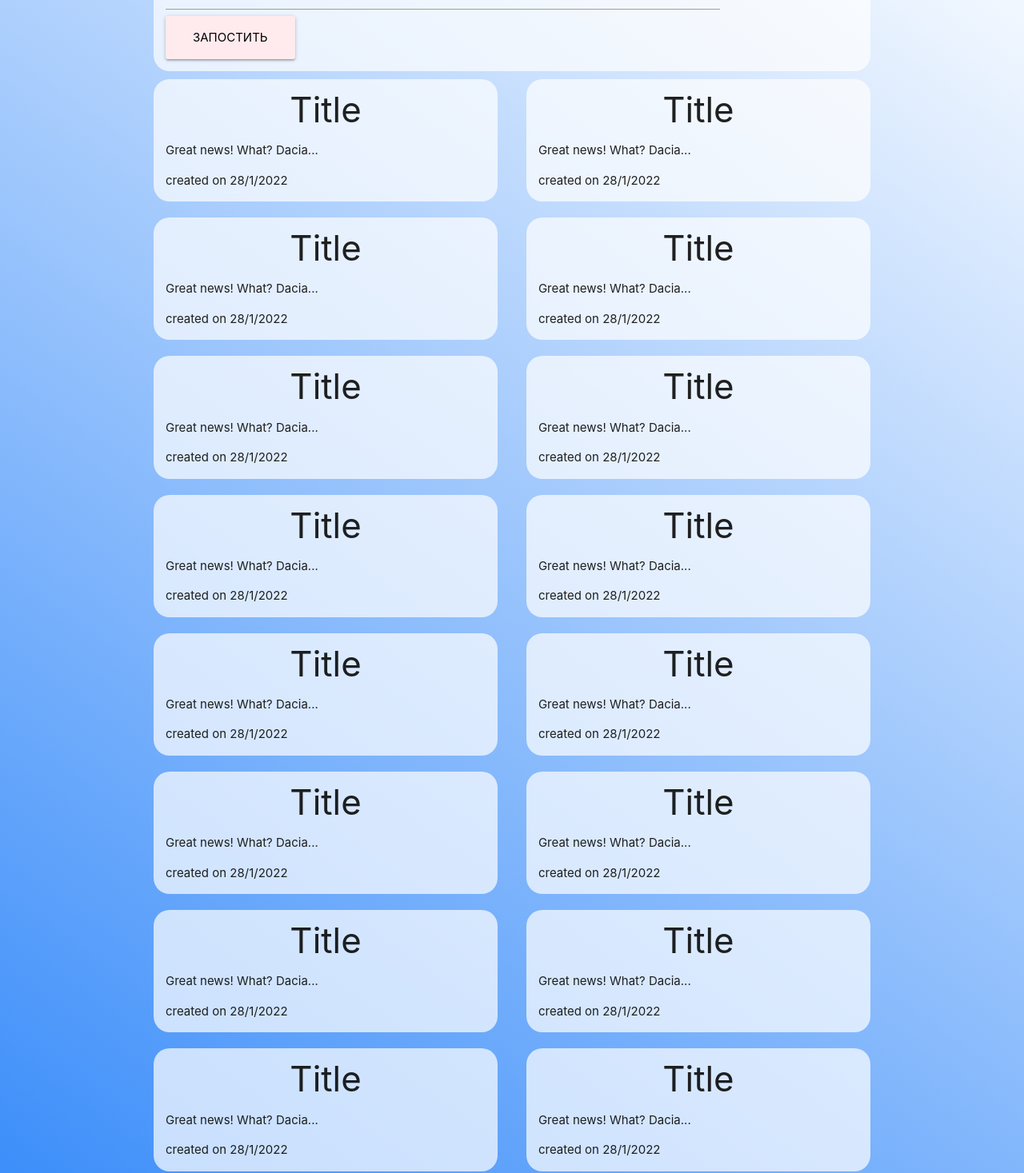
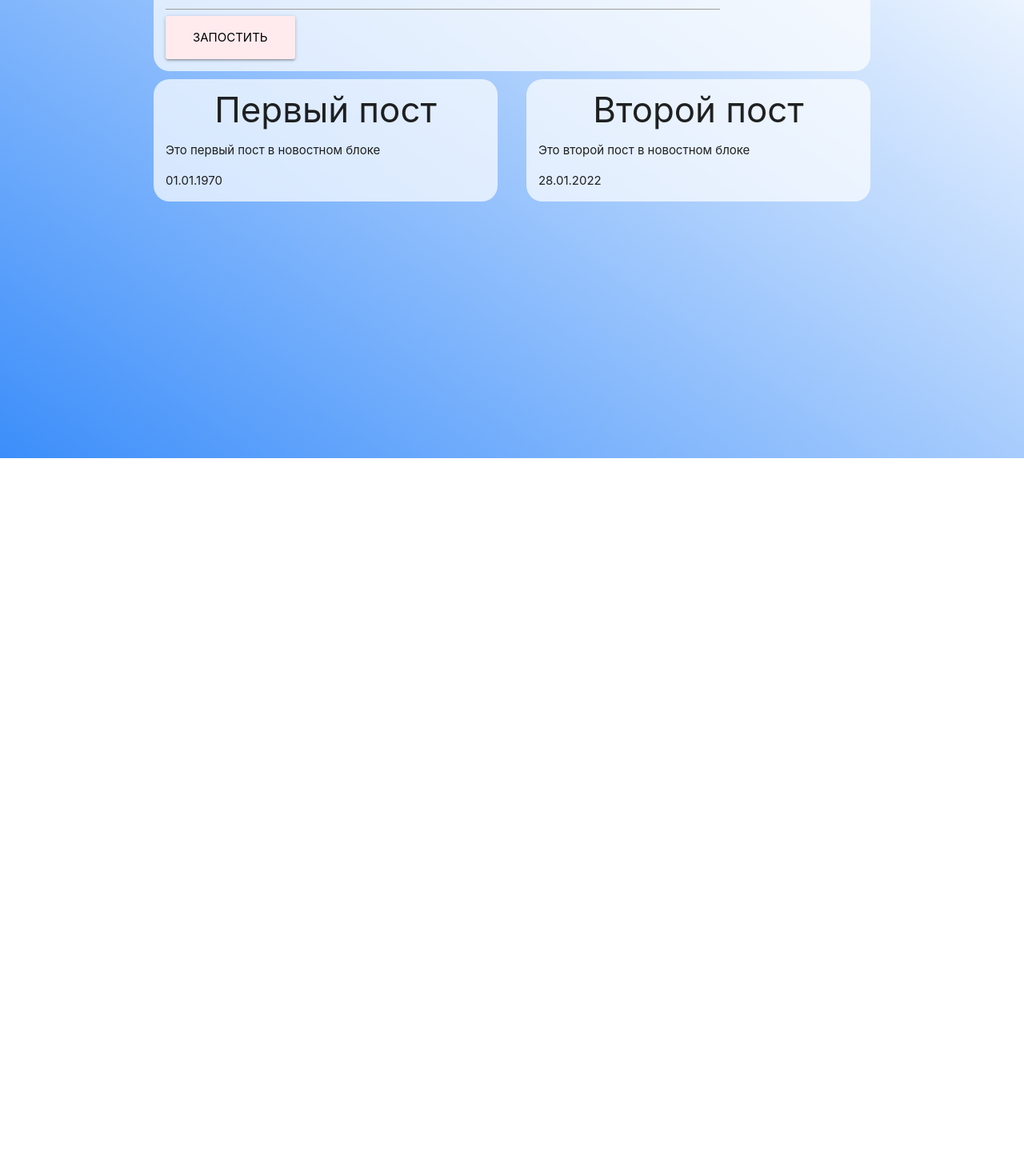
Before and after one commit to leonidrawhide/test_profiliance-group, a React (Create React App) app: page /#/news in a window 1280 px wide. Shown: the part 227-1694 px from the top of the page at 80% size. After the commit the page ends 800 px from the top, so only its background shows below. Built offline with nearby package versions, Linux system fonts and the light colour scheme.

Commit message:
configured redux, added local state for posts | partly implemented possibility to add posts

```diff
--- a/package.json
+++ b/package.json
@@ -1,6 +1,6 @@
 {
   "name": "test-profiliance-group",
-  "version": "0.1.0",
+  "version": "0.2.0",
   "homepage": "https://leonidrawhide.github.io/test_profiliance-group",
   "private": true,
   "dependencies": {
@@ -12,6 +12,7 @@
     "hash-router": "^0.4.0",
     "react": "^17.0.2",
     "react-dom": "^17.0.2",
+    "react-redux": "^7.2.6",
     "react-router-dom": "^6.2.1",
     "react-scripts": "5.0.0",
     "web-vitals": "^2.1.4"
--- a/src/app/store.js
+++ b/src/app/store.js
@@ -1,5 +1,8 @@
-import { configureStore } from '@reduxjs/toolkit'
+import { configureStore } from '@reduxjs/toolkit';
+import counterReducer from '../features/counter/counterSlice';
 
 export default configureStore({
-  reducer: {}
+  reducer: {
+    arrayOfPosts: counterReducer,
+  }
 })
--- a/src/components/AddPost.js
+++ b/src/components/AddPost.js
@@ -1,10 +1,16 @@
 import React from 'react';
+import { useDispatch, useSelector } from 'react-redux';
+import { decrement, increment } from '../features/counter/counterSlice'
 
 export default function AddPost() {
+	const posts = useSelector((state) => state.arrayOfPosts.post)
+  	const dispatch = useDispatch()
+
+	console.log(posts)
 	return <div className='add-post'>
 		<form className='add-post__form'>
 			<div className='add-post__form_wrapper'>
-				<label for="add-title">Заголовок</label>
+				<label htmlFor="add-title">Заголовок</label>
 				<input
 					type="text"
 					name="title"
@@ -14,7 +20,7 @@ export default function AddPost() {
 				/>
 			</div>
 			<div className='add-post__form_wrapper'>
-				<label for="add-text">Текст новости</label>
+				<label htmlFor="add-text">Текст новости</label>
 				<input
 					type="text"
 					name="text"
@@ -28,6 +34,7 @@ export default function AddPost() {
 				type="submit"
 				value="Запостить"
 				className='add-post__form_submit-input waves-effect waves-light btn-large red lighten-5'
+				onClick={() => dispatch(increment())}
 				/>
 		</form>
 	</div>;
--- a/src/components/NewsPage.js
+++ b/src/components/NewsPage.js
@@ -1,93 +1,23 @@
 import React from 'react';
+import { useSelector } from 'react-redux';
 import AddPost from './AddPost';
 
 
 export default function NewsPage() {
+	const posts = useSelector((state) => state.arrayOfPosts.post)
 	let demoDate = new Date();
 
   	return <div className='news-wrapper'>
 		<AddPost />
+
 	  	<div className='news-wrapper__list'>
-			<div className='news-wrapper__list_block'>
-				<h3 className='news-wrapper__list_block_title'>Title</h3>
-				<p className='news-wrapper__list_block_text'>Great news! What? Dacia...</p>
-				<span className='news-wrapper__list_block_date-created'>created on {demoDate.getDate()}/{demoDate.getMonth() + 1}/{demoDate.getFullYear()}</span>
-			</div>
-			<div className='news-wrapper__list_block'>
-				<h3 className='news-wrapper__list_block_title'>Title</h3>
-				<p className='news-wrapper__list_block_text'>Great news! What? Dacia...</p>
-				<span className='news-wrapper__list_block_date-created'>created on {demoDate.getDate()}/{demoDate.getMonth() + 1}/{demoDate.getFullYear()}</span>
-			</div>
-			<div className='news-wrapper__list_block'>
-				<h3 className='news-wrapper__list_block_title'>Title</h3>
-				<p className='news-wrapper__list_block_text'>Great news! What? Dacia...</p>
-				<span className='news-wrapper__list_block_date-created'>created on {demoDate.getDate()}/{demoDate.getMonth() + 1}/{demoDate.getFullYear()}</span>
-			</div>
-			<div className='news-wrapper__list_block'>
-				<h3 className='news-wrapper__list_block_title'>Title</h3>
-				<p className='news-wrapper__list_block_text'>Great news! What? Dacia...</p>
-				<span className='news-wrapper__list_block_date-created'>created on {demoDate.getDate()}/{demoDate.getMonth() + 1}/{demoDate.getFullYear()}</span>
-			</div>
-			<div className='news-wrapper__list_block'>
-				<h3 className='news-wrapper__list_block_title'>Title</h3>
-				<p className='news-wrapper__list_block_text'>Great news! What? Dacia...</p>
-				<span className='news-wrapper__list_block_date-created'>created on {demoDate.getDate()}/{demoDate.getMonth() + 1}/{demoDate.getFullYear()}</span>
-			</div>
-			<div className='news-wrapper__list_block'>
-				<h3 className='news-wrapper__list_block_title'>Title</h3>
-				<p className='news-wrapper__list_block_text'>Great news! What? Dacia...</p>
-				<span className='news-wrapper__list_block_date-created'>created on {demoDate.getDate()}/{demoDate.getMonth() + 1}/{demoDate.getFullYear()}</span>
-			</div>
-			<div className='news-wrapper__list_block'>
-				<h3 className='news-wrapper__list_block_title'>Title</h3>
-				<p className='news-wrapper__list_block_text'>Great news! What? Dacia...</p>
-				<span className='news-wrapper__list_block_date-created'>created on {demoDate.getDate()}/{demoDate.getMonth() + 1}/{demoDate.getFullYear()}</span>
-			</div>
-			<div className='news-wrapper__list_block'>
-				<h3 className='news-wrapper__list_block_title'>Title</h3>
-				<p className='news-wrapper__list_block_text'>Great news! What? Dacia...</p>
-				<span className='news-wrapper__list_block_date-created'>created on {demoDate.getDate()}/{demoDate.getMonth() + 1}/{demoDate.getFullYear()}</span>
-			</div>
-			<div className='news-wrapper__list_block'>
-				<h3 className='news-wrapper__list_block_title'>Title</h3>
-				<p className='news-wrapper__list_block_text'>Great news! What? Dacia...</p>
-				<span className='news-wrapper__list_block_date-created'>created on {demoDate.getDate()}/{demoDate.getMonth() + 1}/{demoDate.getFullYear()}</span>
-			</div>
-			<div className='news-wrapper__list_block'>
-				<h3 className='news-wrapper__list_block_title'>Title</h3>
-				<p className='news-wrapper__list_block_text'>Great news! What? Dacia...</p>
-				<span className='news-wrapper__list_block_date-created'>created on {demoDate.getDate()}/{demoDate.getMonth() + 1}/{demoDate.getFullYear()}</span>
-			</div>
-			<div className='news-wrapper__list_block'>
-				<h3 className='news-wrapper__list_block_title'>Title</h3>
-				<p className='news-wrapper__list_block_text'>Great news! What? Dacia...</p>
-				<span className='news-wrapper__list_block_date-created'>created on {demoDate.getDate()}/{demoDate.getMonth() + 1}/{demoDate.getFullYear()}</span>
-			</div>
-			<div className='news-wrapper__list_block'>
-				<h3 className='news-wrapper__list_block_title'>Title</h3>
-				<p className='news-wrapper__list_block_text'>Great news! What? Dacia...</p>
-				<span className='news-wrapper__list_block_date-created'>created on {demoDate.getDate()}/{demoDate.getMonth() + 1}/{demoDate.getFullYear()}</span>
-			</div>
-			<div className='news-wrapper__list_block'>
-				<h3 className='news-wrapper__list_block_title'>Title</h3>
-				<p className='news-wrapper__list_block_text'>Great news! What? Dacia...</p>
-				<span className='news-wrapper__list_block_date-created'>created on {demoDate.getDate()}/{demoDate.getMonth() + 1}/{demoDate.getFullYear()}</span>
-			</div>
-			<div className='news-wrapper__list_block'>
-				<h3 className='news-wrapper__list_block_title'>Title</h3>
-				<p className='news-wrapper__list_block_text'>Great news! What? Dacia...</p>
-				<span className='news-wrapper__list_block_date-created'>created on {demoDate.getDate()}/{demoDate.getMonth() + 1}/{demoDate.getFullYear()}</span>
-			</div>
-			<div className='news-wrapper__list_block'>
-				<h3 className='news-wrapper__list_block_title'>Title</h3>
-				<p className='news-wrapper__list_block_text'>Great news! What? Dacia...</p>
-				<span className='news-wrapper__list_block_date-created'>created on {demoDate.getDate()}/{demoDate.getMonth() + 1}/{demoDate.getFullYear()}</span>
-			</div>
-			<div className='news-wrapper__list_block'>
-				<h3 className='news-wrapper__list_block_title'>Title</h3>
-				<p className='news-wrapper__list_block_text'>Great news! What? Dacia...</p>
-				<span className='news-wrapper__list_block_date-created'>created on {demoDate.getDate()}/{demoDate.getMonth() + 1}/{demoDate.getFullYear()}</span>
-			</div>
+		  	{posts.map((post, index) => (
+				<div className='news-wrapper__list_block'>
+					<h3 className='news-wrapper__list_block_title'>{post.title}</h3>
+					<p className='news-wrapper__list_block_text'>{post.text}</p>
+					<span className='news-wrapper__list_block_date-created'>{post.date}</span>
+				</div>
+			))}
 	  </div>
   </div>;
 }
--- /dev/null
+++ b/src/features/counter/counterSlice.js
@@ -0,0 +1,41 @@
+import { createSlice } from '@reduxjs/toolkit'
+
+export const counterSlice = createSlice({
+  name: 'posts',
+  initialState: {
+    post: [
+		{
+			id: 1,
+			title: 'Первый пост',
+			text: 'Это первый пост в новостном блоке',
+			date: '01.01.1970'
+		},
+		{
+			id: 2,
+			title: 'Второй пост',
+			text: 'Это второй пост в новостном блоке',
+			date: '28.01.2022'
+		}
+  	]
+  },
+  reducers: {
+    increment: (state) => {
+      state.post.push({
+		  id: state.post.length + 1,
+		  title: 'third',
+		  text: 'text',
+		  date: '30.02.1230'
+		})
+    },
+    decrement: (state) => {
+		if (state.post.length > 2) {
+			state.posts.splice(2);
+		}
+    },
+  },
+})
+
+// Action creators are generated for each case reducer function
+export const { increment, decrement, incrementByAmount } = counterSlice.actions
+
+export default counterSlice.reducer
--- a/src/index.js
+++ b/src/index.js
@@ -4,13 +4,17 @@ import './index.css';
 import App from './App';
 import reportWebVitals from './reportWebVitals';
 import { BrowserRouter, HashRouter } from 'react-router-dom';
+import store from './app/store';
+import {Provider} from 'react-redux';
 // import {HashRouter} from 'hash-router';
 
 ReactDOM.render(
   <React.StrictMode>
-    <HashRouter>
-      <App />
-    </HashRouter>
+    <Provider store={store}>
+      <HashRouter>
+        <App />
+      </HashRouter>
+    </Provider>
   </React.StrictMode>,
   document.getElementById('root')
 );
```
Also changed, not shown: 1 other file (tests, documents, lock files or other folders).
